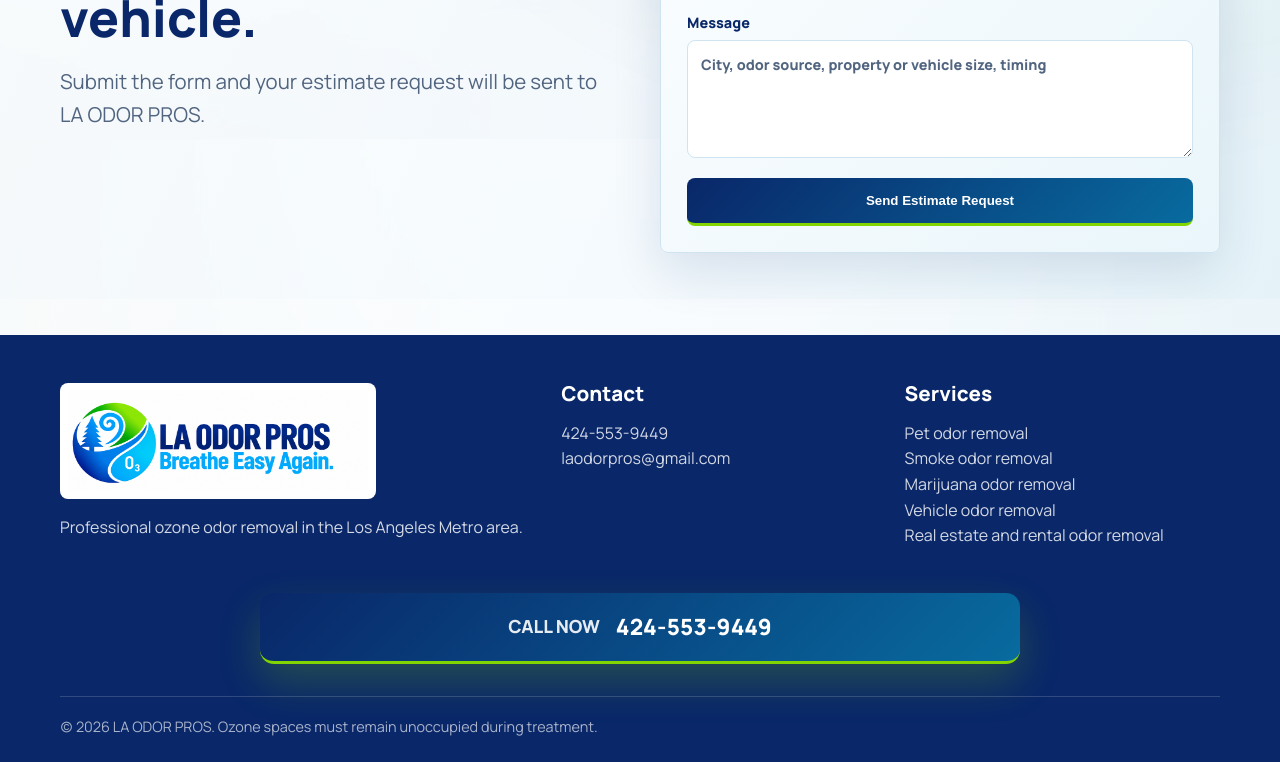
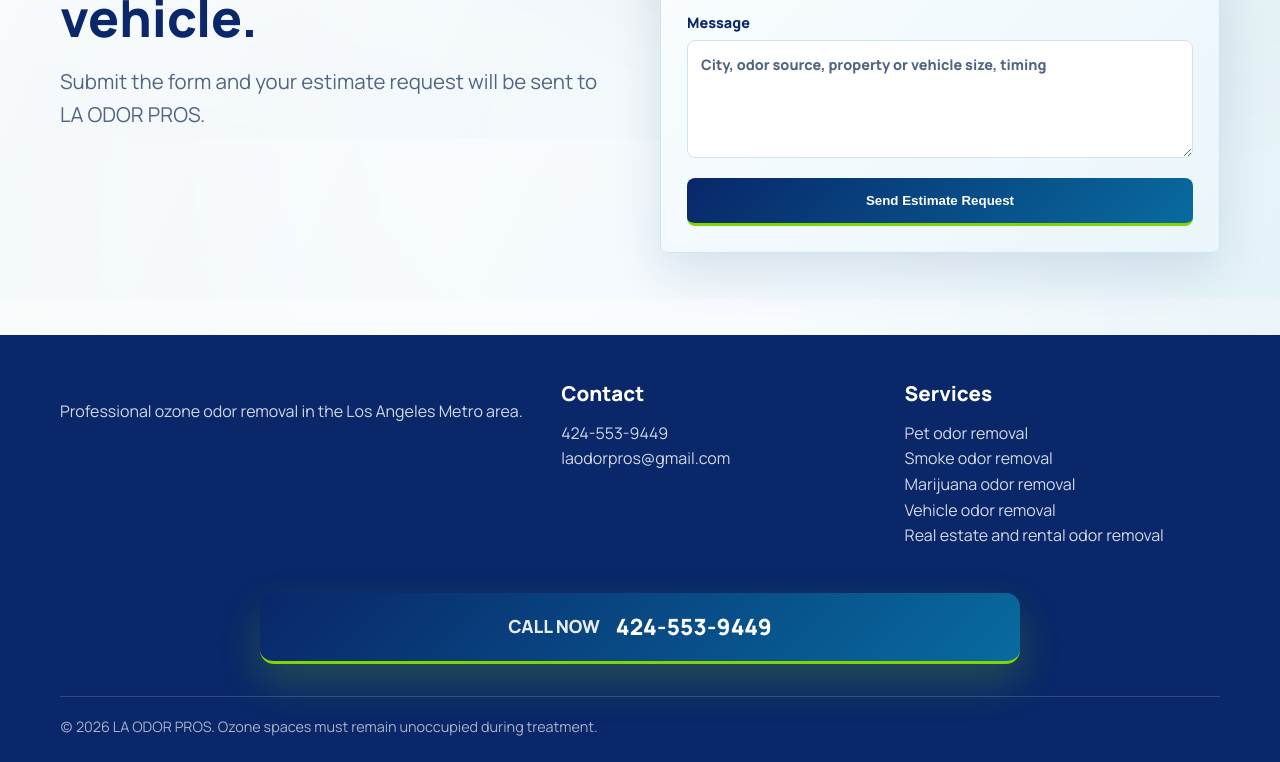
Before and after one commit to denverodorpros-cloud/LAODORPROS2026, a plain HTML site: page index (1).html in a window 1280 px wide. Shown: the part 4787-5549 px from the top of the page. Drawn offline with Linux system fonts and the light colour scheme.

Commit message:
Remove logo from website footer

```diff
--- a/index (1).html
+++ b/index (1).html
@@ -161,7 +161,7 @@
   </main>
   <footer class="site-footer">
     <div class="container footer-grid">
-      <div><div class="brand"><img class="brand-logo" src="/assets/la-odor-pros-logo-web.png" width="1000" height="333" alt="LA ODOR PROS — Breathe Easy Again."></div><p>Professional ozone odor removal in the Los Angeles Metro area.</p></div>
+      <div><p>Professional ozone odor removal in the Los Angeles Metro area.</p></div>
       <div><h3>Contact</h3><p><a href="tel:424-553-9449">424-553-9449</a><br><a href="mailto:laodorpros@gmail.com">laodorpros@gmail.com</a></p></div>
       <div><h3>Services</h3><p><a href="/pet-odor-removal-los-angeles">Pet odor removal</a><br><a href="/smoke-odor-removal-los-angeles">Smoke odor removal</a><br><a href="/marijuana-odor-removal-los-angeles">Marijuana odor removal</a><br><a href="/vehicle-odor-removal-los-angeles">Vehicle odor removal</a><br><a href="/real-estate-odor-removal-los-angeles">Real estate and rental odor removal</a></p></div>
     </div>
```
Also changed, not shown: index.html (+1 -1 lines).
